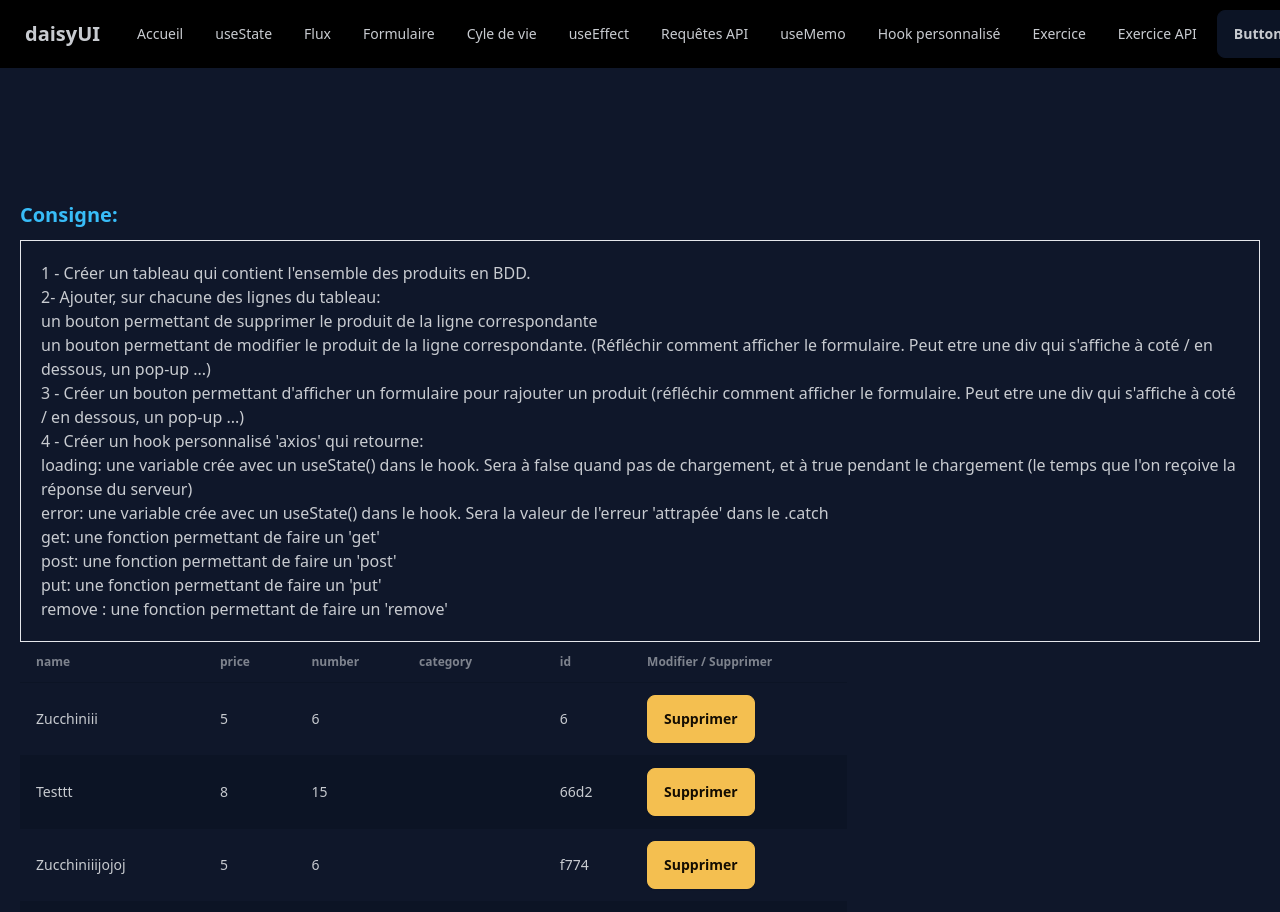
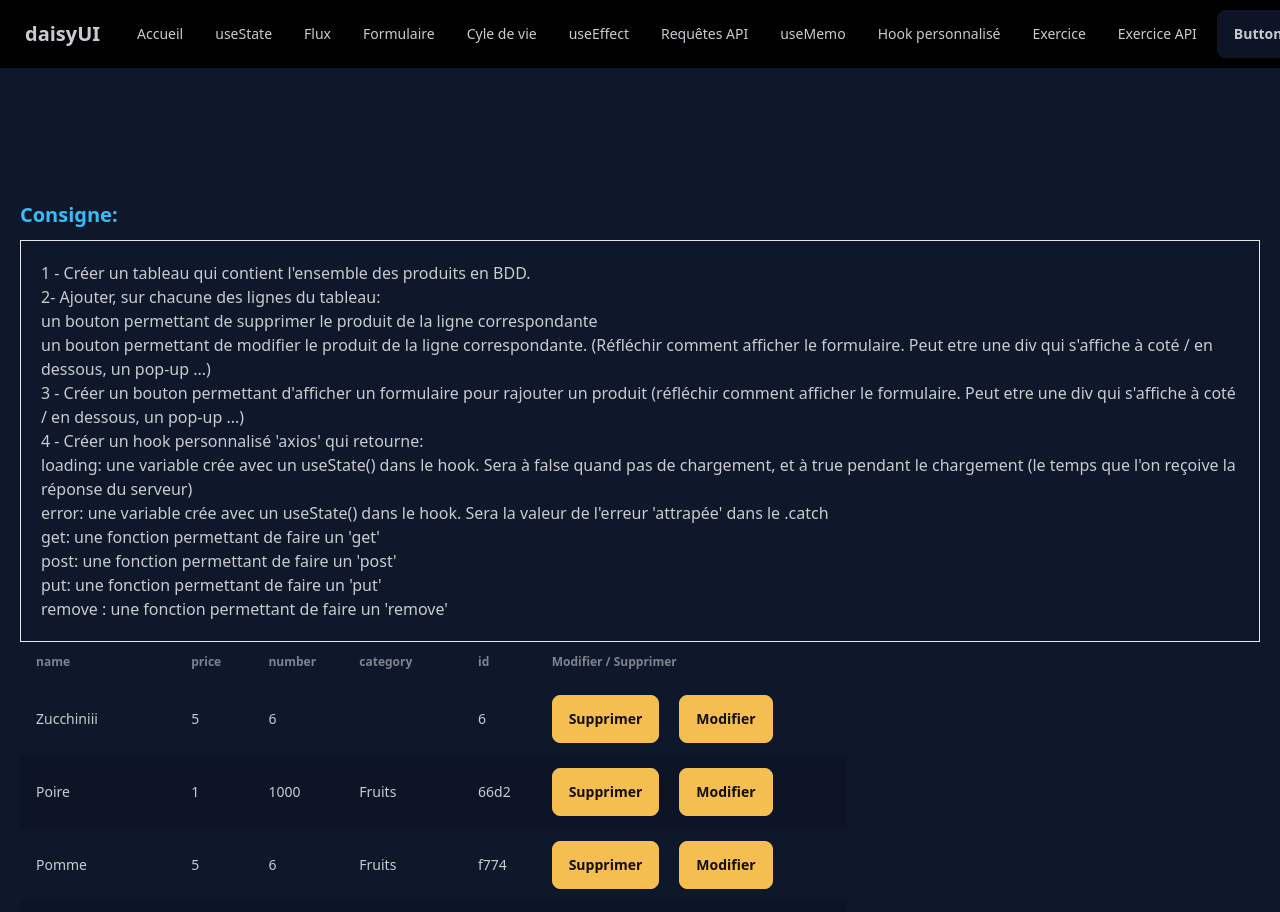
Before and after one commit to Kevin97231/React_202404, a React (Vite) app: page /exercice-custom-hook-api in a window 1280 px wide. Shown: the top 912 px of the page. Built offline with nearby package versions, Linux system fonts and the light colour scheme; data requests are answered from the project's data file; the HTML template or start-up script is replaced by a standard one.

Commit message:
push demijournée _ ajout correction de la fonction update _ exo API

```diff
--- a/db.json
+++ b/db.json
@@ -8,17 +8,17 @@
       "id": "6"
     },
     {
-      "name": "Testtt",
-      "price": "8",
-      "number": "15",
-      "category": "",
+      "name": "Poire",
+      "price": "1",
+      "number": "1000",
+      "category": "Fruits",
       "id": "66d2"
     },
     {
-      "name": "Zucchiniiijojoj",
+      "name": "Pomme",
       "price": "5",
       "number": "6",
-      "category": "",
+      "category": "Fruits",
       "id": "f774"
     },
     {
--- /dev/null
+++ b/src/components/ExerciceAPI/FormProduct.jsx
@@ -0,0 +1,97 @@
+/* eslint-disable react/prop-types */
+/* eslint-disable no-unused-vars */
+import { useEffect } from "react";
+import { useForm } from "react-hook-form";
+
+export const FormProduct = ({productToModify, submitMethod, closeModal}) => {
+
+    const {
+    register,
+    handleSubmit,
+    formState: { errors },
+    setValue,
+    clearErrors,
+  } = useForm();
+
+  useEffect(() => {
+    Object.keys(productToModify).forEach(key => {
+        clearErrors(key)
+        setValue(key, productToModify[key])
+    })
+  },[productToModify, setValue, clearErrors])
+
+  const onSubmit = (product) => {
+    submitMethod(productToModify.id, product)
+    closeModal()
+  };
+
+  return (
+    <form onSubmit={handleSubmit(onSubmit)}>
+      <label>
+        <div>
+          <span>Nom</span>
+        </div>
+        <input
+          type="text"
+          className="input input-bordered w-full max-w-xs"
+          {...register("name", {
+            required: "nom requis",
+            // pattern: {
+            //     value: /.............../
+            //     message: '......'
+            // }
+          })}
+        />
+      </label>
+          { errors.name && <span>{errors.name.message}</span> }
+      <label>
+        <div>
+          <span>Prix</span>
+        </div>
+        <input
+          type="number"
+          className="input input-bordered w-full max-w-xs"
+          {...register("price", {
+            required: "prix requis",
+            max: { value: 100, message: "Valeur max -> 100" },
+            min: { value: 0, message: "valeur min -> 0" },
+          })}
+        />
+      </label>
+      { errors.price && <span>{errors.price.message}</span> }
+
+      <label>
+        <div>
+          <span>Quantité</span>
+        </div>
+        <input
+          type="number"
+          className="input input-bordered w-full max-w-xs"
+          {...register("number", {
+            required: "quantité requise",
+            max: { value: 1000, message: "Valeur max -> 1000" },
+            min: { value: 0, message: "valeur min -> 0" },
+          })}
+        />
+      </label>
+      { errors.number && <span>{errors.number.message}</span> }
+
+      <label>
+        <div>
+          <span>Category</span>
+        </div>
+        <input
+          type="text"
+          className="input input-bordered w-full max-w-xs"
+          {...register("category", {
+            required: "catégorie requise",
+            maxLength: { value: 10, message: "10 caractères max" },
+          })}
+        />
+      </label>
+      { errors.category && <span>{errors.category.message}</span> }
+
+      <button type="submit">Soumetttre</button>
+    </form>
+  );
+};
--- /dev/null
+++ b/src/components/ExerciceAPI/Modal.jsx
@@ -0,0 +1,16 @@
+/* eslint-disable react/prop-types */
+export const Modal = ({content}) => {
+  return (
+    <dialog id="my_modal" className="modal">
+    <div className="modal-box w-full">
+      <form method="dialog">
+        {/* if there is a button in form, it will close the modal */}
+        <button className="btn btn-sm btn-circle btn-ghost absolute right-2 top-2">
+          ✕
+        </button>
+      </form>
+        {content}
+    </div>
+  </dialog>
+  );
+}
--- a/src/components/ExerciceAPI/Table.jsx
+++ b/src/components/ExerciceAPI/Table.jsx
@@ -1,12 +1,28 @@
+/* eslint-disable no-unused-vars */
+import { useState } from "react";
+import { FormProduct } from "./FormProduct";
+import { Modal } from "./Modal";
+
 /* eslint-disable react/prop-types */
-export const Table = ({data = [], remove}) => {
+export const Table = ({data = [], remove, update}) => {
 
     // Attention, il faut que le composant parent ai une propriété id sinon la clé
     // fournise dans la .map du body du tableau ne pourra pas être attribuée
 
+    const [productToModify, setProductsToModify] = useState({})
+
     let cles = [];
     if(data.length > 0){
         cles = Object.keys(data[0]);
+    }
+
+    const handleUpdate = (product) => {
+        setProductsToModify(product)
+        document.getElementById("my_modal").showModal()
+    }
+
+    const closeModal = () => {
+        document.getElementById("my_modal").close()
     }
 
     return (
@@ -36,6 +52,10 @@ export const Table = ({data = [], remove}) => {
                                     className="mr-5 btn btn-warning"
                                     onClick={() => remove(product)}
                                 >Supprimer</button>
+                                <button
+                                    className="mr-5 btn btn-warning"
+                                    onClick={() => handleUpdate(product)}
+                                >Modifier</button>
                             </td>
                         </tr>
                     )
@@ -43,6 +63,7 @@ export const Table = ({data = [], remove}) => {
 
             </tbody>
         </table>
+        <Modal content={<FormProduct productToModify={productToModify} submitMethod={update} closeModal={closeModal}/>}/>
     </div>
   );
 }
--- a/src/components/view/ExerciceRequestWithCustomHook.jsx
+++ b/src/components/view/ExerciceRequestWithCustomHook.jsx
@@ -5,7 +5,7 @@ import { Table } from "../ExerciceAPI/Table";
 
 export const ExerciceRequestWithCustomHook = () => {
 
-  const { get, remove } = useAxios();
+  const { get, remove, put } = useAxios();
   const [products, setProducts] = useState([])
 
   useEffect(() => {
@@ -26,10 +26,21 @@ export const ExerciceRequestWithCustomHook = () => {
       .catch(error => console.error("Error removing product:", error));
   };
 
+  const updateProduct = (id, data) => {
+    put(id, data)
+      .then( (response) => {
+        setProducts(prevProducts =>
+          prevProducts.map(productMap =>
+            productMap.id === response.id ? {...response} : productMap
+          )
+        )
+      })
+  }
+
     return (
     <>
      <Consigne/>
-     <Table data={products} remove={handleRemoveProduct}/>
+     <Table data={products} remove={handleRemoveProduct} update={updateProduct}/>
     </>
   );
 }
```
